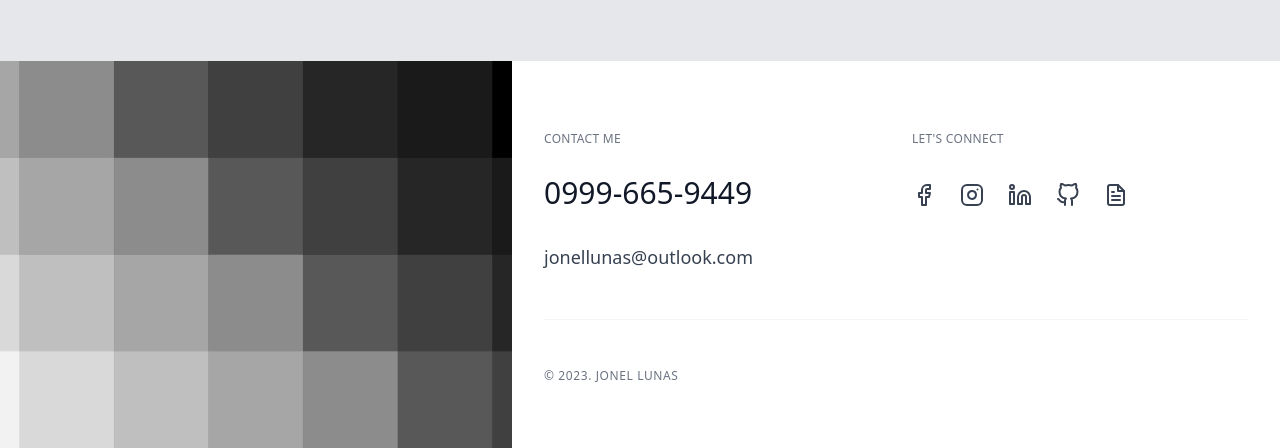
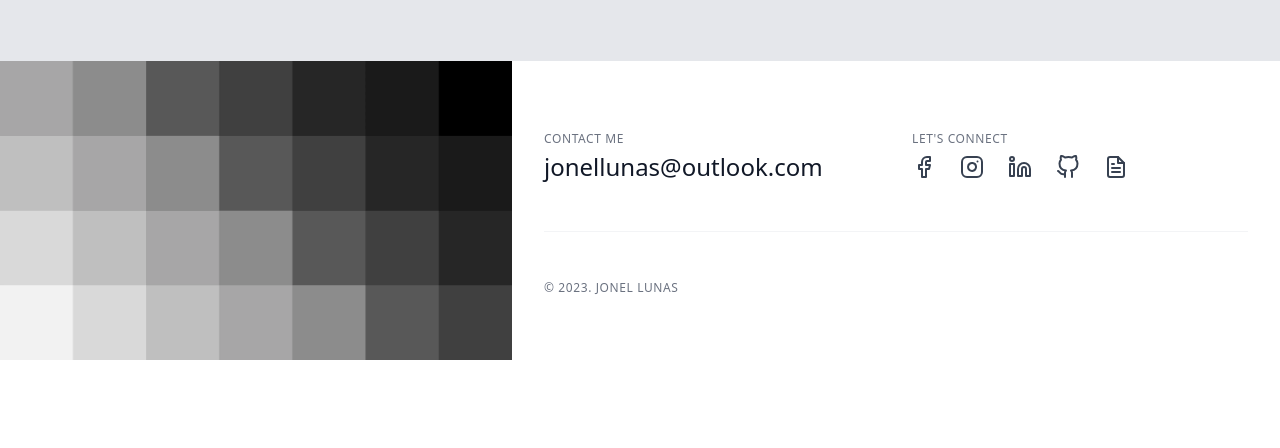
Before and after one commit to joegrayson/joe-portfolio, a plain HTML site: page index.html in a window 1280 px wide. Shown: the part 1255-1703 px from the top of the page. After the commit the page ends 1615 px from the top, so only its background shows below. Drawn offline with nearby package versions, Linux system fonts and the light colour scheme.

Commit message:
Some minor changes

```diff
--- a/index.html
+++ b/index.html
@@ -133,7 +133,6 @@
             </div>
           </div>
         </div>
-        <!--  -->
 
         <div class="flex flex-col items-center py-6 lg:h-[36rem] lg:flex-row">
           <div
@@ -169,7 +168,7 @@
           <div
             class="relative h-64 overflow-hidden rounded-lg sm:h-80 lg:order-last lg:h-full"
           >
-            <a href="#" class="group block overflow-hidden">
+            <a class="group block overflow-hidden">
               <div class="relative h-[350px] sm:h-[450px]">
                 <img
                   src="/src/assets/images/profile-img-1.png"
@@ -227,31 +226,28 @@
         <div class="grid grid-cols-1 gap-8 sm:grid-cols-2">
           <div>
             <p>
-              <span class="text-xs uppercase tracking-wide text-gray-500">
+              <span class="text-xs uppercase tracking-wider text-gray-500">
                 Contact me
               </span>
 
               <a
-                class="block text-2xl mt-6 font-medium text-gray-900 hover:opacity-75 sm:text-3xl"
+                href="mailto:jonellunas@outlook.com"
+                class="block text-xl font-medium text-gray-900 hover:opacity-75 sm:text-2xl hover:underline underline-offset-4"
               >
-                0999-665-9449
+                jonellunas@outlook.com
               </a>
             </p>
-
-            <ul class="mt-8 space-y-1 text-lg text-gray-700">
-              <li>jonellunas@outlook.com</li>
-            </ul>
           </div>
 
           <div class="grid grid-cols-1 gap-4 sm:grid-cols-2">
             <div>
               <p>
-                <span class="text-xs uppercase tracking-wide text-gray-500">
+                <span class="text-xs uppercase tracking-wider text-gray-500">
                   Let's connect
                 </span>
               </p>
 
-              <ul class="mt-8 flex gap-6">
+              <ul class="mt-1 flex gap-6">
                 <li>
                   <a
                     href="https://www.facebook.com/joelunas57"
```
